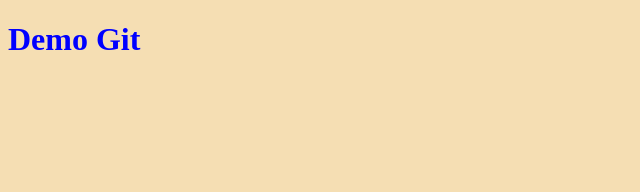
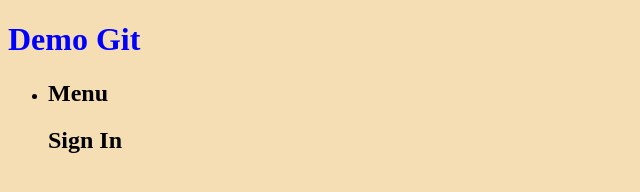
Before and after one commit to ManojCNTechIS/gits, a plain HTML site: page index.html in a window 1280 px wide. Shown: the whole page, without its empty margins (0-640 px from the left). Drawn offline with Linux system fonts and the light colour scheme.

Commit message:
Added Header

```diff
--- a/index.html
+++ b/index.html
@@ -9,5 +9,16 @@
 </head>
 <body>
   <h1>Demo Git</h1>
+
+  <section class="header">
+    <header>
+      <ul>
+        <li>
+          <h2>Menu</h2>
+          <h2>Sign In</h2>
+        </li>
+      </ul>
+    </header>
+  </section>
 </body>
 </html>
```
